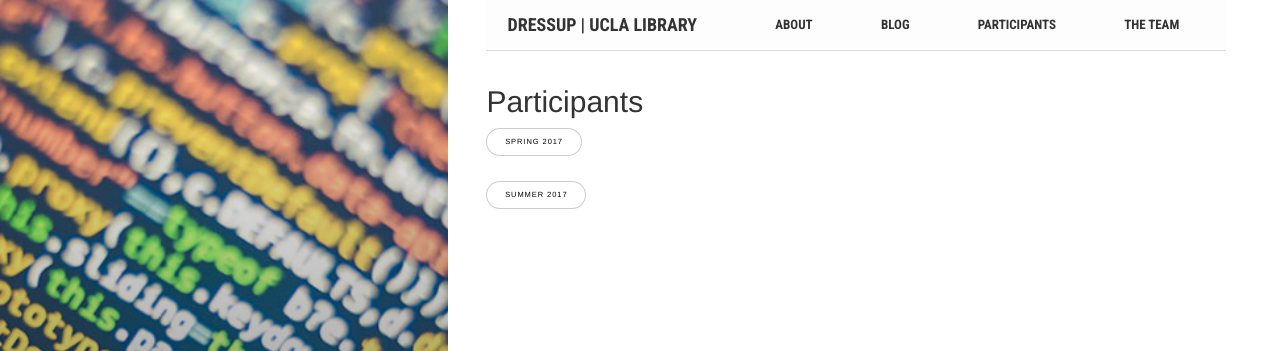
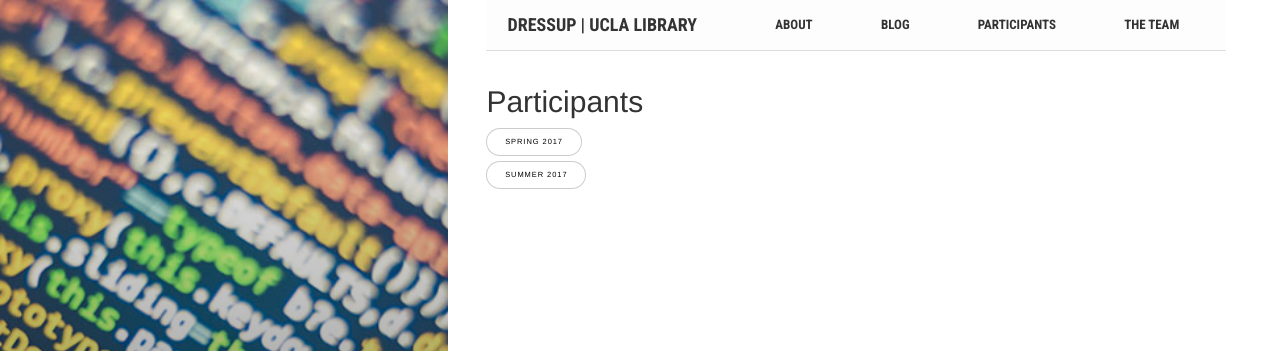
Before and after one commit to dnoneill/dressup-rebuild, a Jekyll site: the page built from _sessions/spring_17.md, in a window 1280 px wide. Shown: the top 351 px of the page. Built offline with Jekyll 4.4.1, drawn with Linux system fonts in a browser that asks for light colours.

Commit message:
Update participants.html

```diff
--- a/_layouts/participants.html
+++ b/_layouts/participants.html
@@ -10,8 +10,8 @@ layout: default
 
 <h2>Participants</h2>
 {% for class in site.sessions %}
-<div><a href="{{site.baseurl}}{{ class.url }}" class="button">{{ class.title }}</a></div><br>
-{% endfor %}
+<div><a href="{{site.baseurl}}{{ class.url }}" class="button">{{ class.title }}</a></div>
+{% endfor %}<br>
     {% for person in site.people %}
     {% if person.role == "participant" and person.session == class %}
     <div class="content">
```
